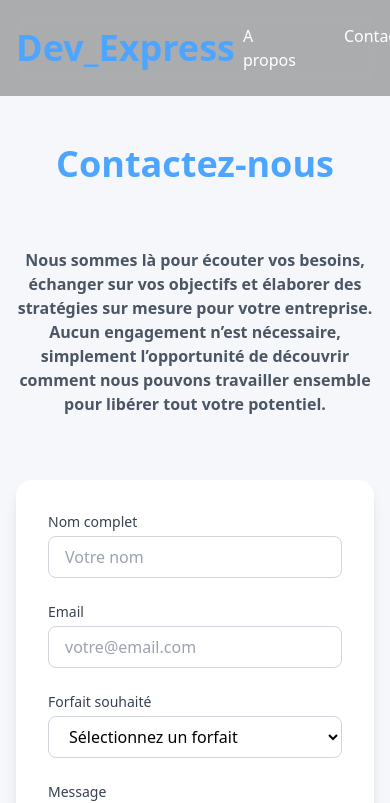
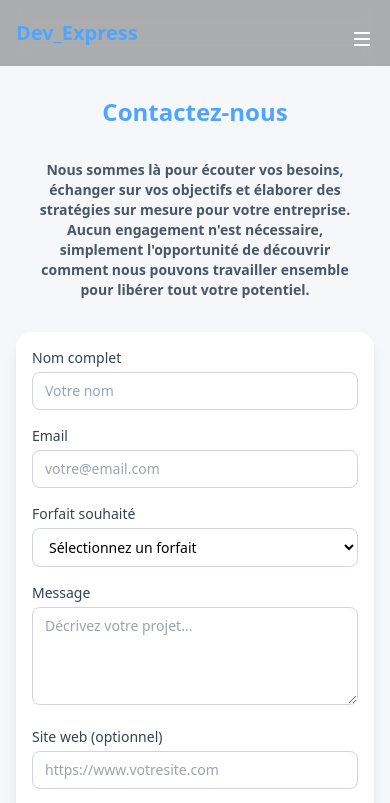
Before and after one commit to LouisBlankaert/devExpress, a Next.js app: page /contact in a window 390 px wide. Shown: the top 803 px of the page. Built offline with nearby package versions, Linux system fonts and the light colour scheme.

Commit message:
logo et page contact

```diff
--- a/src/app/composants/Nav.jsx
+++ b/src/app/composants/Nav.jsx
@@ -7,6 +7,7 @@ import { usePathname } from 'next/navigation'
 export default function Nav() {
   const [hidden, setHidden] = useState(false)
   const [scrolled, setScrolled] = useState(false)
+  const [isMenuOpen, setIsMenuOpen] = useState(false)
   const { scrollY } = useScroll()
   const pathname = usePathname()
   const isHome = pathname === '/'
@@ -24,7 +25,7 @@ export default function Nav() {
       } else {
         setHidden(false)
       }
-      // Ajout de la détection du scroll pour le fond
+
       if (latest > 350) {
         setScrolled(true)
       } else {
@@ -38,33 +39,74 @@ export default function Nav() {
       className={`fixed top-0 w-full z-50 transition-all duration-300 ${
         isHome ? (scrolled ? 'backdrop-blur-md bg-black/30' : 'bg-transparent') : 'backdrop-blur-md bg-black/30'
       }`}
-      animate={{ y: hidden && isHome ? -150 : 0 }}
+      animate={{ y: hidden && isHome ? -350 : 0 }}
       transition={{ duration: 0.3 }}
     >
-      <div className="max-w-7xl mx-auto px-4 py-4 flex justify-between items-center">
+      <div className="max-w-7xl mx-auto px-4 py-4 md:py-6 relative">
+        <div className="flex justify-between items-center">
           {/* logo */}
           <div>
             <Link href="/">
-            {/* <img src="/images/logo.png" alt="Logo" className="h-28" /> */}
-            <h1 className="text-4xl font-bold text-[#4ea5ff]">Dev_Express</h1>
+              <h1 className="text-xl md:text-2xl font-bold text-[#4ea5ff]">Dev_Express</h1>
             </Link>
           </div>
-        {/* menu */}
-        <div>
-          <ul className="flex gap-x-8">
+
+          {/* Menu burger pour mobile */}
+          <div className="md:hidden">
+            <button
+              onClick={() => setIsMenuOpen(!isMenuOpen)}
+              className="p-1 focus:outline-none"
+              aria-label="Menu"
+            >
+              <div className="flex flex-col items-end gap-1">
+                <div className={`w-4 h-0.5 bg-white transition-all ${isMenuOpen ? 'transform rotate-45 translate-y-1.5' : ''}`}></div>
+                <div className={`w-4 h-0.5 bg-white transition-all ${isMenuOpen ? 'opacity-0 w-4' : 'w-3'}`}></div>
+                <div className={`w-4 h-0.5 bg-white transition-all ${isMenuOpen ? 'transform -rotate-45 -translate-y-1.5' : 'w-2'}`}></div>
+              </div>
+            </button>
+          </div>
+
+          {/* Menu desktop */}
+          <div className="hidden md:block">
+            <ul className="flex gap-x-4 lg:gap-x-8">
               <Link href="/propos">
-              <li className="text-white rounded-md hover:bg-[#4ea5ff] hover:rounded-md px-2 py-2 transition-all duration-300 ease-in-out">
+                <li className="text-white text-sm lg:text-base rounded-md hover:text-[#4ea5ff] hover:bg-[#4ea5ff] hover:rounded-md px-2 py-2 transition-all duration-300 ease-in-out whitespace-nowrap">
                   A propos
                 </li>
               </Link>
               <Link href="/contact">
-              <li className="text-white rounded-md hover:bg-[#4ea5ff] hover:rounded-md px-2 py-2 transition-all duration-300 ease-in-out">
+                <li className="text-white text-sm lg:text-base rounded-md hover:text-[#4ea5ff] hover:bg-[#4ea5ff] hover:rounded-md px-2 py-2 transition-all duration-300 ease-in-out whitespace-nowrap">
                   Contact
                 </li>
               </Link>
             </ul>
           </div>
         </div>
+
+        {/* Menu mobile */}
+        <motion.div
+          initial={false}
+          animate={{
+            height: isMenuOpen ? 'auto' : 0,
+            opacity: isMenuOpen ? 1 : 0
+          }}
+          transition={{ duration: 0.3 }}
+          className="md:hidden overflow-hidden absolute top-full left-1/2 transform -translate-x-1/2 font-bold bg-black/30 backdrop-blur-md mt-4 w-[calc(100%-2rem)] rounded-lg"
+        >
+          <div className="py-4 px-4 space-y-4">
+            <Link href="/propos" onClick={() => setIsMenuOpen(false)}>
+              <div className="text-white text-sm rounded-md hover:bg-[#4ea5ff] hover:rounded-md px-2 py-2 transition-all duration-300 ease-in-out text-center">
+                A propos
+              </div>
+            </Link>
+            <Link href="/contact" onClick={() => setIsMenuOpen(false)}>
+              <div className="text-white text-sm rounded-md hover:bg-[#4ea5ff] hover:rounded-md px-2 py-2 transition-all duration-300 ease-in-out text-center">
+                Contact
+              </div>
+            </Link>
+          </div>
+        </motion.div>
+      </div>
     </motion.nav>
   )
 }
--- a/src/app/composants/Projets.jsx
+++ b/src/app/composants/Projets.jsx
@@ -37,7 +37,7 @@ export default function Projets() {
                 <img
                   src={images[0]}
                   alt="Moviz 2.0"
-                  className="absolute inset-0 w-full h-full object-cover scale-110 transition-transform duration-500 ease-out group-hover:scale-100"
+                  className="absolute inset-0 w-full h-full object-fill md:scale-110 transition-transform duration-500 ease-out md:group-hover:scale-100"
                 />
               </div>
               <div className="p-6 h-[250px] relative">
@@ -71,7 +71,7 @@ export default function Projets() {
                 <img
                   src={images[1]}
                   alt="Yoga"
-                  className="absolute inset-0 w-full h-full object-cover scale-110 transition-transform duration-500 ease-out group-hover:scale-100"
+                  className="absolute inset-0 w-full h-full object-fill md:scale-110 transition-transform duration-500 ease-out md:group-hover:scale-100"
                 />
               </div>
               <div className="p-6 h-[250px] relative">
@@ -103,7 +103,7 @@ export default function Projets() {
                 <img
                   src={images[2]}
                   alt="Portfolio"
-                  className="absolute inset-0 w-full h-full object-cover scale-110 transition-transform duration-500 ease-out group-hover:scale-100"
+                  className="absolute inset-0 w-full h-full object-fill md:scale-110 transition-transform duration-500 ease-out md:group-hover:scale-100"
                 />
               </div>
               <div className="p-6 h-[250px] relative">
--- /dev/null
+++ b/src/app/contact/ContactForm.jsx
@@ -0,0 +1,105 @@
+'use client'
+import React, { useEffect } from 'react'
+import { useSearchParams } from 'next/navigation'
+import { motion } from 'framer-motion'
+
+export default function ContactForm() {
+  const searchParams = useSearchParams()
+  const forfaitParam = searchParams.get('forfait')
+
+  useEffect(() => {
+    if (forfaitParam) {
+      const selectElement = document.getElementById('forfait')
+      if (selectElement) {
+        selectElement.value = forfaitParam
+      }
+    }
+  }, [forfaitParam])
+
+  return (
+    <div className="max-w-2xl mx-auto bg-white rounded-2xl shadow-lg p-4 sm:p-6 md:p-8">
+      <form className="space-y-4 sm:space-y-6">
+        <div>
+          <label htmlFor="name" className="block text-sm font-medium text-gray-700 mb-1">
+            Nom complet
+          </label>
+          <input
+            type="text"
+            id="name"
+            name="name"
+            className="w-full px-3 sm:px-4 py-2 text-sm sm:text-base border border-gray-300 rounded-lg focus:ring-[#4ea5ff] focus:border-[#4ea5ff] outline-none transition-all duration-200"
+            placeholder="Votre nom"
+            required
+          />
+        </div>
+
+        <div>
+          <label htmlFor="email" className="block text-sm font-medium text-gray-700 mb-1">
+            Email
+          </label>
+          <input
+            type="email"
+            id="email"
+            name="email"
+            className="w-full px-3 sm:px-4 py-2 text-sm sm:text-base border border-gray-300 rounded-lg focus:ring-[#4ea5ff] focus:border-[#4ea5ff] outline-none transition-all duration-200"
+            placeholder="votre@email.com"
+            required
+          />
+        </div>
+
+        <div>
+          <label htmlFor="forfait" className="block text-sm font-medium text-gray-700 mb-1">
+            Forfait souhaité
+          </label>
+          <select
+            id="forfait"
+            name="forfait"
+            className="w-full px-3 sm:px-4 py-2 text-sm sm:text-base border border-gray-300 rounded-lg focus:ring-[#4ea5ff] focus:border-[#4ea5ff] outline-none transition-all duration-200 bg-white"
+            required
+          >
+            <option value="">Sélectionnez un forfait</option>
+            <option value="basique">Basique</option>
+            <option value="standard">Standard</option>
+            <option value="premium">Premium</option>
+          </select>
+        </div>
+
+        <div>
+          <label htmlFor="message" className="block text-sm font-medium text-gray-700 mb-1">
+            Message
+          </label>
+          <textarea
+            id="message"
+            name="message"
+            rows="4"
+            className="w-full px-3 sm:px-4 py-2 text-sm sm:text-base border border-gray-300 rounded-lg focus:ring-[#4ea5ff] focus:border-[#4ea5ff] outline-none transition-colors duration-150"
+            placeholder="Décrivez votre projet..."
+            required
+          ></textarea>
+        </div>
+
+        <div>
+          <label htmlFor="site" className="block text-sm font-medium text-gray-700 mb-1">
+            Site web (optionnel)
+          </label>
+          <input
+            type="url"
+            id="site"
+            name="site"
+            className="w-full px-3 sm:px-4 py-2 text-sm sm:text-base border border-gray-300 rounded-lg focus:ring-[#4ea5ff] focus:border-[#4ea5ff] outline-none transition-colors duration-150"
+            placeholder="https://www.votresite.com"
+          />
+        </div>
+
+        <motion.button
+          whileHover={{ scale: 1.02 }}
+          whileTap={{ scale: 0.98 }}
+          className="w-full py-2 sm:py-3 px-4 text-sm sm:text-base bg-[#4ea5ff] text-white rounded-lg font-semibold hover:bg-[#2b5c8d] transition-colors duration-300"
+          type="submit"
+        >
+          Envoyer
+        </motion.button>
+      </form>
+    </div>
+  )
+}
--- a/src/app/contact/page.jsx
+++ b/src/app/contact/page.jsx
@@ -1,29 +1,17 @@
 'use client'
-import React, { useEffect } from 'react'
+import React, { Suspense } from 'react'
 import { motion } from 'framer-motion'
-import { useSearchParams } from 'next/navigation'
+import ContactForm from './ContactForm'
 
 export default function Contact() {
-  const searchParams = useSearchParams()
-  const forfaitParam = searchParams.get('forfait')
-
-  useEffect(() => {
-    if (forfaitParam) {
-      const selectElement = document.getElementById('forfait')
-      if (selectElement) {
-        selectElement.value = forfaitParam
-      }
-    }
-  }, [forfaitParam])
-
   return (
-    <div className="min-h-screen py-36 px-4">
+    <div className="min-h-screen py-24 sm:py-24 md:py-32 lg:py-36 px-4">
       <div className="max-w-7xl mx-auto">
         <motion.h1
           initial={{ opacity: 0, y: -20 }}
           animate={{ opacity: 1, y: 0 }}
           transition={{ duration: 0.6, ease: "easeOut" }}
-          className="text-4xl font-bold text-center mb-16 text-[#4ea5ff]"
+          className="text-2xl sm:text-3xl md:text-4xl font-bold text-center mb-8 sm:mb-12 md:mb-16 text-[#4ea5ff]"
         >
           Contactez-nous
         </motion.h1>
@@ -31,95 +19,26 @@ export default function Contact() {
           initial={{ opacity: 0, y: -20 }}
           animate={{ opacity: 1, y: 0 }}
           transition={{ duration: 0.6, ease: "easeOut" }}
-          className="text-md font-bold text-center mb-16 text-gray-600"
+          className="text-sm sm:text-base md:text-lg font-bold text-center mb-8 sm:mb-12 md:mb-16 text-gray-600 max-w-4xl mx-auto px-4 sm:px-6 lg:px-8"
         >
-          Nous sommes là pour écouter vos besoins, échanger sur vos objectifs et élaborer des stratégies sur mesure pour votre entreprise. Aucun engagement n’est nécessaire, simplement l’opportunité de découvrir comment nous pouvons travailler ensemble pour libérer tout votre potentiel.
+          Nous sommes là pour écouter vos besoins, échanger sur vos objectifs et élaborer des stratégies sur mesure pour votre entreprise. Aucun engagement n'est nécessaire, simplement l'opportunité de découvrir comment nous pouvons travailler ensemble pour libérer tout votre potentiel.
         </motion.h2>
 
-        <div className="max-w-2xl mx-auto bg-white rounded-2xl shadow-lg p-8">
-          <form className="space-y-6">
-            <div>
-              <label htmlFor="name" className="block text-sm font-medium text-gray-700 mb-1">
-                Nom complet
-              </label>
-              <input
-                type="text"
-                id="name"
-                name="name"
-                className="w-full px-4 py-2 border border-gray-300 rounded-lg focus:ring-[#4ea5ff] focus:border-[#4ea5ff] outline-none transition-all duration-200"
-                placeholder="Votre nom"
-                required
-              />
-            </div>
-
-            <div>
-              <label htmlFor="email" className="block text-sm font-medium text-gray-700 mb-1">
-                Email
-              </label>
-              <input
-                type="email"
-                id="email"
-                name="email"
-                className="w-full px-4 py-2 border border-gray-300 rounded-lg focus:ring-[#4ea5ff] focus:border-[#4ea5ff] outline-none transition-all duration-200"
-                placeholder="votre@email.com"
-                required
-              />
-            </div>
-
-            <div>
-              <label htmlFor="forfait" className="block text-sm font-medium text-gray-700 mb-1">
-                Forfait souhaité
-              </label>
-              <select
-                id="forfait"
-                name="forfait"
-                className="w-full px-4 py-2 border border-gray-300 rounded-lg focus:ring-[#4ea5ff] focus:border-[#4ea5ff] outline-none transition-all duration-200 bg-white"
-                required
-              >
-                <option value="">Sélectionnez un forfait</option>
-                <option value="basique">Basique</option>
-                <option value="standard">Standard</option>
-                <option value="premium">Premium</option>
-              </select>
-            </div>
-
-            <div>
-              <label htmlFor="message" className="block text-sm font-medium text-gray-700 mb-1">
-                Message
-              </label>
-              <textarea
-                id="message"
-                name="message"
-                rows="4"
-                className="w-full px-4 py-2 border border-gray-300 rounded-lg focus:ring-[#4ea5ff] focus:border-[#4ea5ff] outline-none transition-colors duration-150"
-                placeholder="Décrivez votre projet..."
-                required
-              ></textarea>
-            </div>
-
-            <div>
-              <label htmlFor="site" className="block text-sm font-medium text-gray-700 mb-1">
-                Site web (optionnel)
-              </label>
-              <input
-                type="url"
-                id="site"
-                name="site"
-                className="w-full px-4 py-2 border border-gray-300 rounded-lg focus:ring-[#4ea5ff] focus:border-[#4ea5ff] outline-none transition-colors duration-150"
-                placeholder="https://www.votresite.com"
-              />
-            </div>
-
-            <motion.button
-              whileHover={{ scale: 1.02 }}
-              whileTap={{ scale: 0.98 }}
-              className="w-full py-3 px-4 bg-[#4ea5ff] text-white rounded-lg font-semibold hover:bg-[#2b5c8d] transition-colors duration-300"
-              type="submit"
-            >
-              Envoyer
-            </motion.button>
-          </form>
-        </div>
+        <Suspense fallback={<div className="max-w-2xl mx-auto bg-white rounded-2xl shadow-lg p-4 sm:p-6 md:p-8">
+          <div className="animate-pulse space-y-4 sm:space-y-6">
+            <div className="h-4 bg-gray-200 rounded w-1/4"></div>
+            <div className="h-10 bg-gray-200 rounded"></div>
+            <div className="h-4 bg-gray-200 rounded w-1/4"></div>
+            <div className="h-10 bg-gray-200 rounded"></div>
+            <div className="h-4 bg-gray-200 rounded w-1/4"></div>
+            <div className="h-10 bg-gray-200 rounded"></div>
+            <div className="h-4 bg-gray-200 rounded w-1/4"></div>
+            <div className="h-32 bg-gray-200 rounded"></div>
+            <div className="h-10 bg-gray-200 rounded"></div>
+          </div>
+        </div>}>
+          <ContactForm />
+        </Suspense>
       </div>
     </div>
   )
--- a/src/app/layout.js
+++ b/src/app/layout.js
@@ -20,12 +20,12 @@ export const metadata = {
 
 export default function RootLayout({ children }) {
   return (
-    <html lang="en">
+    <html lang="en" className="overflow-x-hidden">
       <body
-        className={`${geistSans.variable} ${geistMono.variable} antialiased bg-[#f5f7fa] min-h-screen flex flex-col`}
+        className={`${geistSans.variable} ${geistMono.variable} antialiased bg-[#f5f7fa] min-h-screen flex flex-col overflow-x-hidden relative w-full`}
       >
         <Nav />
-        <main className="flex-grow">
+        <main className="flex-grow relative w-full">
           {children}
         </main>
         <Footer />
```
Also changed, not shown: src/app/composants/Banner.jsx (+14 -10 lines), src/app/propos/page.jsx (+41 -25 lines). Lines whose indentation alone changed are shown as unchanged.
